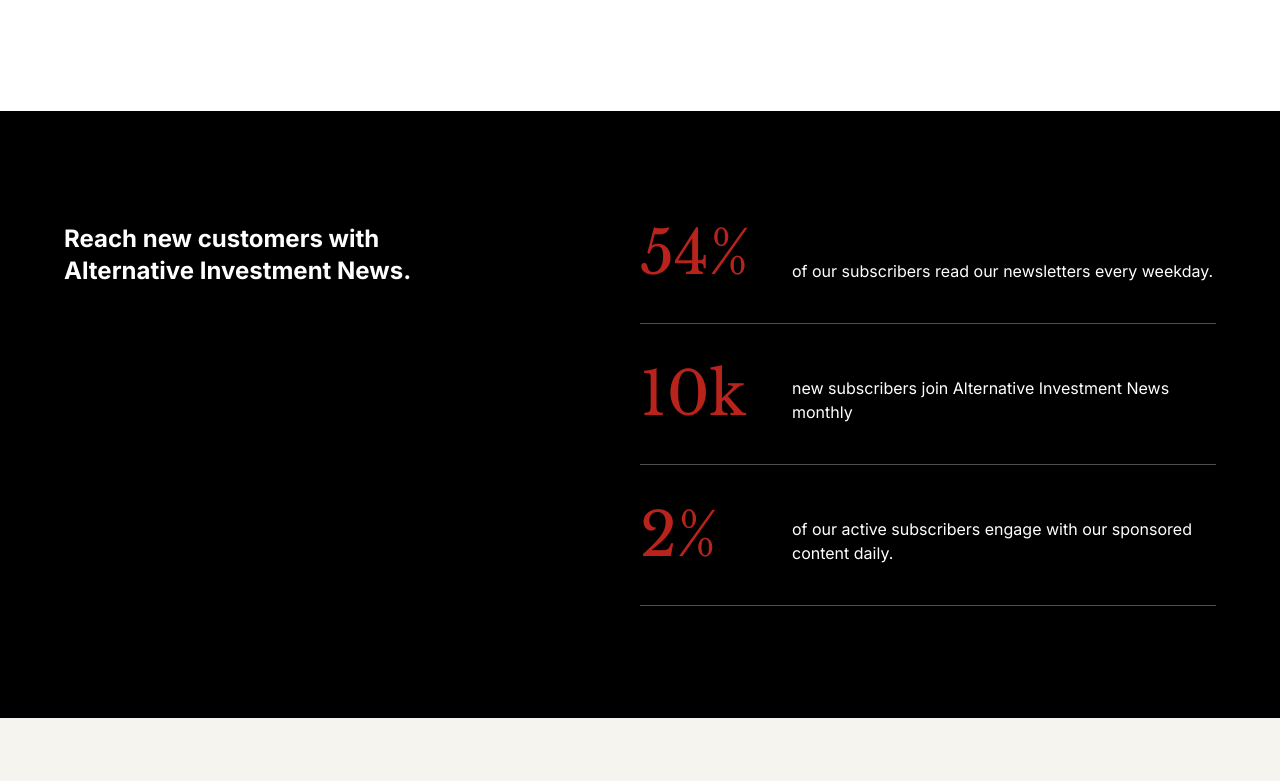
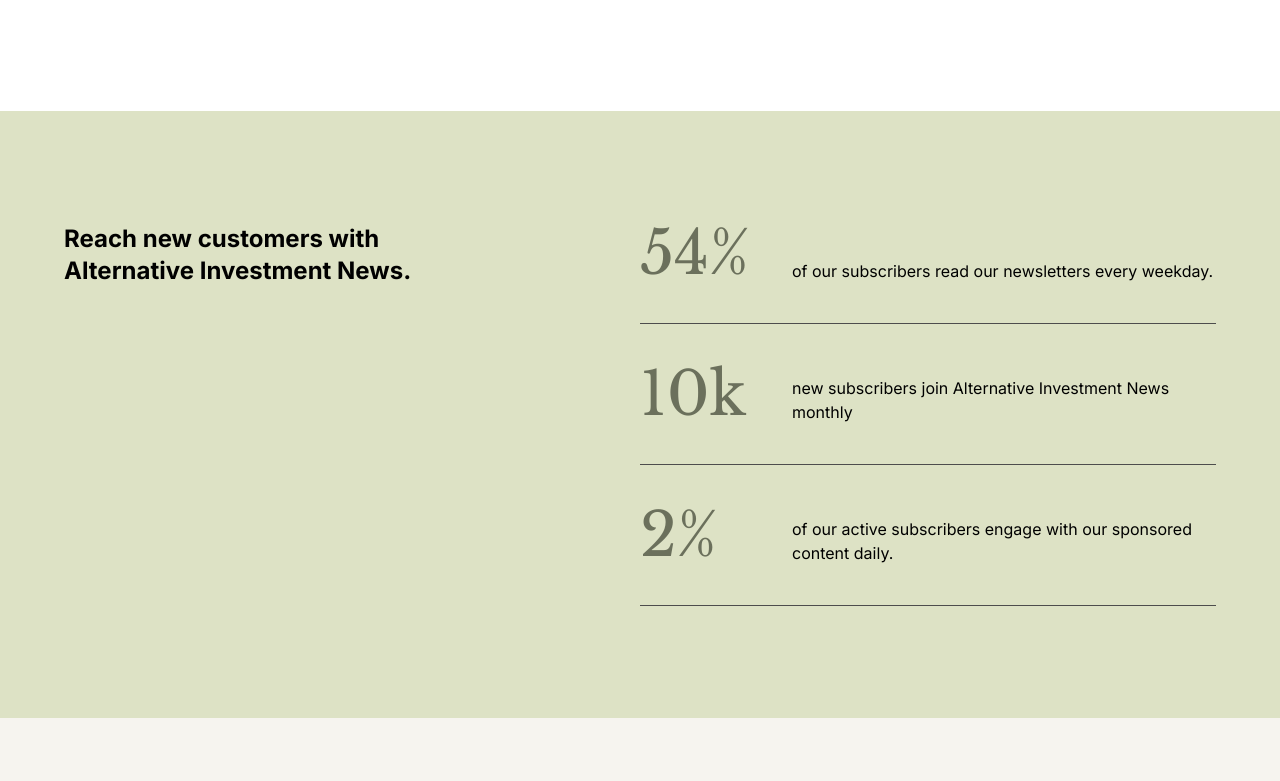
Before and after one commit to Elango-Sagravia/alt-news, a Next.js app: page /advertise in a window 1280 px wide. Shown: the part 599-1380 px from the top of the page. Built offline with nearby package versions, Linux system fonts and the light colour scheme.

Commit message:
changes for website colors

```diff
--- a/app/globals.css
+++ b/app/globals.css
@@ -40,8 +40,9 @@
     --chart-3: 197 37% 24%;
     --chart-4: 43 74% 66%;
     --chart-5: 27 87% 67%;
-    --nl-primary: 2.69 73.58% 41.57%;
+    --nl-primary: 75 10% 40%;
     --nl-seconday: 42.86 28% 95.1%;
+    --nl-new-seconday: 71 33% 83%;
     --nl-button-border: 36 9.09% 89.22%;
     --nl-separator-border: 0 0% 30.2%;
     --nl-blog-para: 0 0% 50.2%;
--- a/components/ui/advertiseStatus/advertiseStatus.js
+++ b/components/ui/advertiseStatus/advertiseStatus.js
@@ -4,11 +4,11 @@
 
 export default function AdvertiseStatus() {
   return (
-    <div className="bg-black">
-      <section className="px-4 md:px-16 py-28 bg-black text-white max-w-7xl mx-auto">
+    <div className="bg-nl_new_sec_background">
+      <section className="px-4 md:px-16 py-28 bg-nl_new_sec_background text-white max-w-7xl mx-auto">
         <div className="flex flex-col md:flex-row">
           <div className="flex-1">
-            <h2 className="text-2xl w-full text-center md:text-left md:w-4/5 lg:w-2/3 mb-10 md:mb-0 font-bold">
+            <h2 className="text-2xl w-full text-center md:text-left md:w-4/5 lg:w-2/3 mb-10 md:mb-0 font-bold text-black">
               {content.advertise.statusSection.heading}
             </h2>
           </div>
@@ -22,7 +22,7 @@
                     >
                       {el.title}
                     </p>
-                    <p className="pl-8">{el.description} </p>
+                    <p className="pl-8 text-black">{el.description} </p>
                   </div>
                   <Separator className="bg-nl_separator_border h-[1px] mt-10" />
                 </li>
--- a/components/ui/fancyCard/fancyCard.js
+++ b/components/ui/fancyCard/fancyCard.js
@@ -16,7 +16,7 @@
       </div>
       <Link
         href={`archives/${article.slug}`}
-        className="flex-1 bg-black text-white flex flex-col justify-center py-8"
+        className="flex-1 bg-nl_new_sec_background text-black flex flex-col justify-center py-8"
       >
         <div className="flex items-center gap-2 py-4 px-4 sm:px-16 text-nl_background">
           <p className="text-[12px] font-bold uppercase">
--- a/tailwind.config.js
+++ b/tailwind.config.js
@@ -63,6 +63,7 @@
         },
         nl_background: "hsl(var(--nl-primary))",
         nl_sec_background: "hsl(var(--nl-seconday))",
+        nl_new_sec_background: "hsl(var(--nl-new-seconday))",
         nl_button_border: "hsl(var(--nl-button-border))",
         nl_blog_para: "hsl(var(--nl-blog-para))",
         nl_separator_border: "hsl(var(--nl-separator-border))",
```
